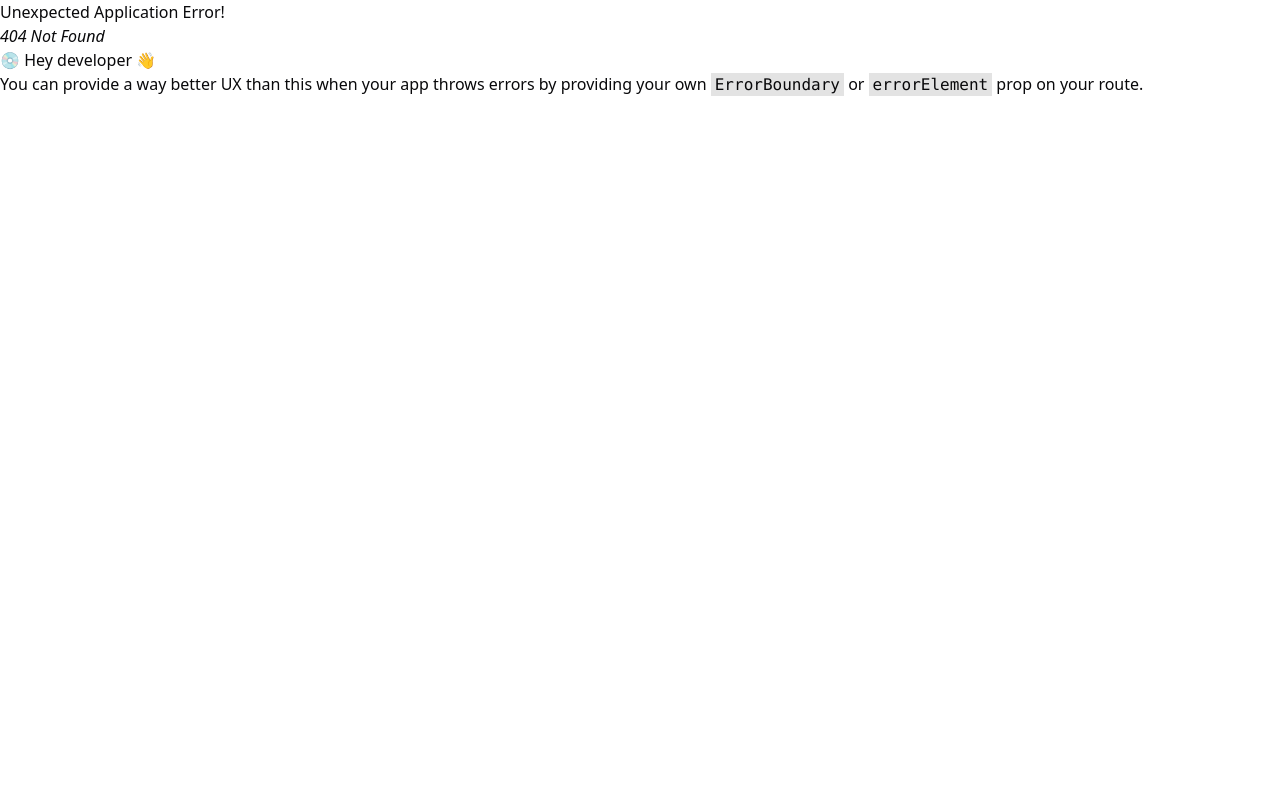
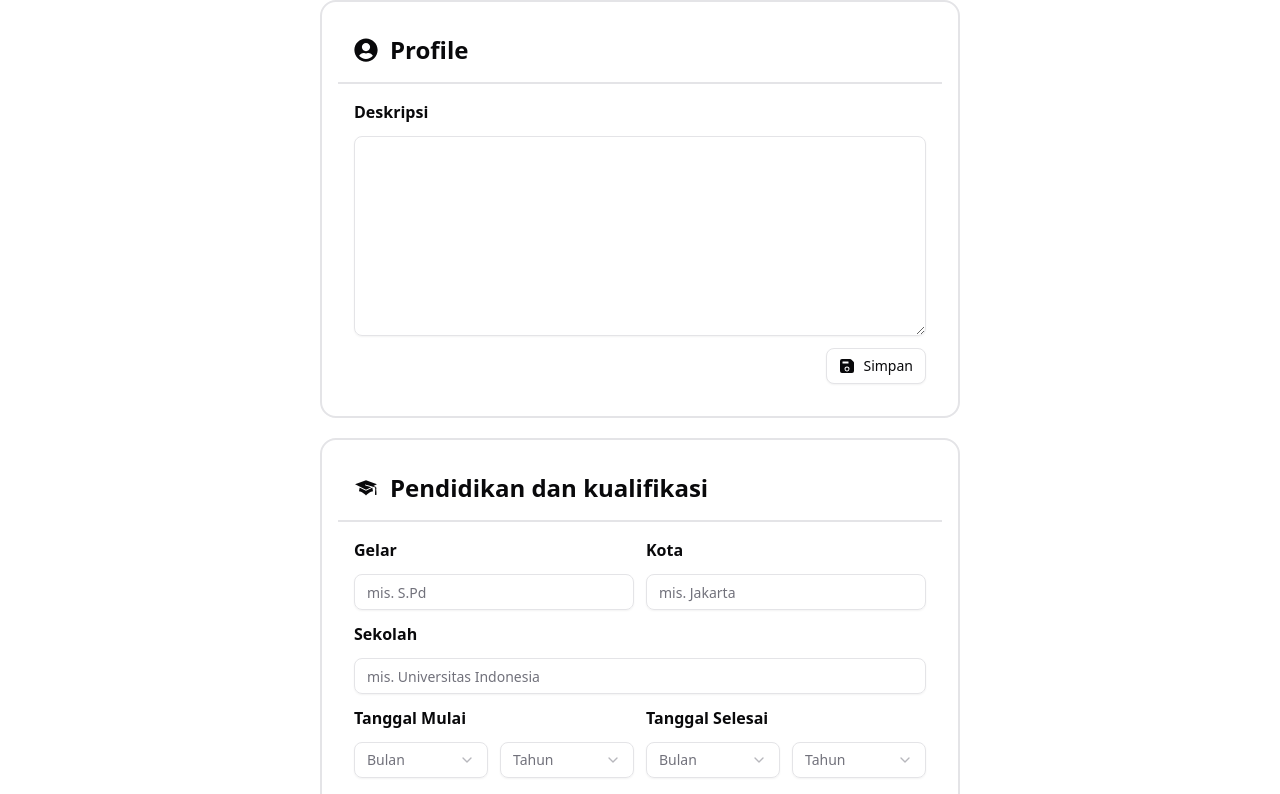
Before and after one commit to afdalRafi3107/CVKU, a React (Vite) app: page /experiences-details in a window 1280 px wide. Before the commit this address had no page. Shown: the top 794 px of the page. Built offline with nearby package versions, Linux system fonts and the light colour scheme.

Commit message:
have fixed the card name and function name in the feature/form branch

```diff
--- a/src/app/router.tsx
+++ b/src/app/router.tsx
@@ -14,7 +14,7 @@ const createAppRouter = () =>
       element: <FormBuilder />,
     },
     {
-      path: "/experience-details",
+      path: "/experiences-details",
       element: <ExperienceDetails />,
     },
   ]);
--- a/src/app/routes/formBuilder/FormExperience.tsx
+++ b/src/app/routes/formBuilder/FormExperience.tsx
@@ -1,5 +1,5 @@
-import { Pengalaman } from "@/features/landingPage/components/FormExperience";
+import { ExPeriences } from "@/features/landingPage/components/FormExperience";
 
 export default function ExperienceDetails() {
-  return <Pengalaman />;
+  return <ExPeriences />;
 }
--- a/src/features/landingPage/components/FormExperience.tsx
+++ b/src/features/landingPage/components/FormExperience.tsx
@@ -25,18 +25,18 @@ import {
   SelectValue,
 } from "@/components/ui/select";
 
-export function Pengalaman() {
+export function ExPeriences() {
   return (
     <section className="flex flex-col gap-5 mb-10 ">
       {/* profile card */}
-      <div className="CARD Profile m-auto  w-2/4 border-2 p-4 rounded-2xl">
+      <div className="ProfileCart-Form m-auto  w-2/4 border-2 p-4 rounded-2xl">
         <div className="flex items-center gap-3 text-2xl font-semibold border-b-2 p-4   ">
           <FaUserCircle />
           <p>Profile</p>
         </div>
         <form action="" className="p-4 flex flex-col gap-3">
           <div className=" flex flex-col gap-3">
-            <span>Deskripsi</span>
+            <span className="font-bold">Deskripsi</span>
             <Textarea className="h-50" required />
           </div>
 
@@ -49,7 +49,7 @@ export function Pengalaman() {
         </form>
       </div>
       {/* education Card */}
-      <div className="CARD Profile m-auto  w-2/4 border-2 p-4 rounded-2xl">
+      <div className="EducationCart-Form m-auto  w-2/4 border-2 p-4 rounded-2xl">
         <div className="flex items-center gap-3 text-2xl font-semibold border-b-2 p-4   ">
           <GiGraduateCap />
           <p>Pendidikan dan kualifikasi</p>
@@ -57,28 +57,28 @@ export function Pengalaman() {
         <form action="" className="p-4 flex flex-col gap-3">
           <div className="flex w-full gap-3">
             <div className=" flex flex-col gap-3 w-1/2">
-              <span>Gelar</span>
+              <span className="font-bold">Gelar</span>
               <Input placeholder="mis. S.Pd" required />
             </div>
             <div className=" flex flex-col gap-3 w-1/2">
-              <span>Kota</span>
+              <span className="font-bold">Kota</span>
               <Input placeholder="mis. Jakarta" required />
             </div>
           </div>
           <div className=" flex flex-col gap-3">
-            <span>Sekolah</span>
+            <span className="font-bold">Sekolah</span>
             <Input placeholder="mis. Universitas Indonesia" required />
           </div>
           <div className="flex w-full gap-3">
             <div className=" flex flex-col gap-3 w-1/2">
-              <span>Tanggal Mulai</span>
+              <span className="font-bold">Tanggal Mulai</span>
               <div className=" flex gap-3">
                 <AddStartDate />
                 <AddStartYear />
               </div>
             </div>
             <div className=" flex flex-col gap-3 w-1/2">
-              <span>Tanggal Selesai</span>
+              <span className="font-bold">Tanggal Selesai</span>
               <div className=" flex gap-3">
                 <AddEndDate />
                 <AddEndYear />
@@ -86,7 +86,7 @@ export function Pengalaman() {
             </div>
           </div>
           <div className=" flex flex-col gap-3">
-            <span>Deskripsi</span>
+            <span className="font-bold">Deskripsi</span>
             <Textarea className="h-50" required />
           </div>
           <div className="end-3 text-right">
@@ -98,7 +98,7 @@ export function Pengalaman() {
         </form>
       </div>
       {/* Pengalaman */}
-      <div className="CARD Profile m-auto  w-2/4 border-2 p-4 rounded-2xl">
+      <div className="ExperienceCart-Form m-auto  w-2/4 border-2 p-4 rounded-2xl">
         <div className="flex items-center gap-3 text-2xl font-semibold border-b-2 p-4   ">
           <BsBriefcaseFill />
           <p>Pengalaman Kerja</p>
@@ -106,28 +106,28 @@ export function Pengalaman() {
         <form action="" className="p-4 flex flex-col gap-3">
           <div className="flex w-full gap-3">
             <div className=" flex flex-col gap-3 w-1/2">
-              <span>Posisi Kerja</span>
+              <span className="font-bold">Posisi Kerja</span>
               <Input placeholder="mis. Manager" required />
             </div>
             <div className=" flex flex-col gap-3 w-1/2">
-              <span>Kota</span>
+              <span className="font-bold">Kota</span>
               <Input placeholder="mis. Jakarta" required />
             </div>
           </div>
           <div className=" flex flex-col gap-3">
-            <span>Perusahaan</span>
+            <span className="font-bold">Perusahaan</span>
             <Input placeholder="mis. PT Jaya Abadi" required />
           </div>
           <div className="flex w-full gap-3">
             <div className=" flex flex-col gap-3 w-1/2">
-              <span>Tanggal Mulai</span>
+              <span className="font-bold">Tanggal Mulai</span>
               <div className=" flex gap-3">
                 <StartDateJob />
                 <StartYearJob />
               </div>
             </div>
             <div className=" flex flex-col gap-3 w-1/2">
-              <span>Tanggal Selesai</span>
+              <span className="font-bold">Tanggal Selesai</span>
               <div className=" flex gap-3">
                 <EndDateJob />
                 <EndYearJob />
@@ -135,7 +135,7 @@ export function Pengalaman() {
             </div>
           </div>
           <div className=" flex flex-col gap-3">
-            <span>Deskripsi</span>
+            <span className="font-bold">Deskripsi</span>
             <Textarea className="h-50" required />
           </div>
           <div className="end-3 text-right">
@@ -147,14 +147,14 @@ export function Pengalaman() {
         </form>
       </div>
       {/* Hobi */}
-      <div className="CARD Profile m-auto  w-2/4 border-2 p-4 rounded-2xl">
+      <div className="HobbyCart-Form m-auto  w-2/4 border-2 p-4 rounded-2xl">
         <div className="flex items-center gap-3 text-2xl font-semibold border-b-2 p-4   ">
           <BsFillPaletteFill />
           <p>Minat</p>
         </div>
         <form action="" className="p-4 flex flex-col gap-3">
           <div className=" flex flex-col gap-3">
-            <span>Hobi</span>
+            <span className="font-bold">Hobi</span>
             <Input placeholder="mis. Membaca, Kuliner" required />
           </div>
 
@@ -167,7 +167,7 @@ export function Pengalaman() {
         </form>
       </div>
       {/* Social Media */}
-      <div className="CARD Profile m-auto  w-2/4 border-2 p-4 rounded-2xl">
+      <div className="SocialCard-Form Profile m-auto  w-2/4 border-2 p-4 rounded-2xl">
         <div className="flex items-center gap-3 text-2xl font-semibold border-b-2 p-4   ">
           <CgMediaLive />
           <p>Social Media</p>
@@ -214,7 +214,7 @@ export function Pengalaman() {
           <div className="flex gap-3 w-full">
             <div className="flex flex-col gap-3 w-full">
               <div className=" flex flex-col gap-3">
-                <p>Keahlian 1</p>
+                <p className="font-bold">Keahlian 1</p>
                 <div className="flex gap-3">
                   <Input placeholder="Mis. Ms Word" required />
                   <Select required>
@@ -235,7 +235,7 @@ export function Pengalaman() {
                 </div>
               </div>
               <div className=" flex flex-col gap-3">
-                <p>Keahlian 2</p>
+                <p className="font-bold">Keahlian 2</p>
                 <div className="flex gap-3">
                   <Input placeholder="Mis. Ms Word" required />
                   <Select required>
@@ -256,7 +256,7 @@ export function Pengalaman() {
                 </div>
               </div>
               <div className=" flex flex-col gap-3">
-                <p>Keahlian 3</p>
+                <p className="font-bold">Keahlian 3</p>
                 <div className="flex gap-3">
                   <Input placeholder="Mis. Ms Word" required />
                   <Select required>
```
